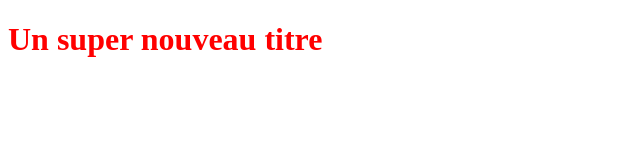
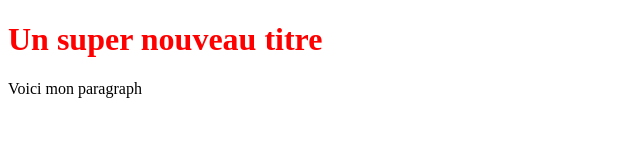
Before and after one commit to JamesShon/OpenclassroomsProject, a plain HTML site: page index.html in a window 1280 px wide. Shown: the whole page, without its empty margins (0-640 px from the left). Drawn offline with Linux system fonts and the light colour scheme.

Commit message:
Ajout d'un nouveau paragraph

```diff
--- a/index.html
+++ b/index.html
@@ -13,6 +13,7 @@
 <body>
 
     <h1>Un super nouveau titre</h1>
+    <p> Voici mon paragraph</p>
 
 </body>
 
```
